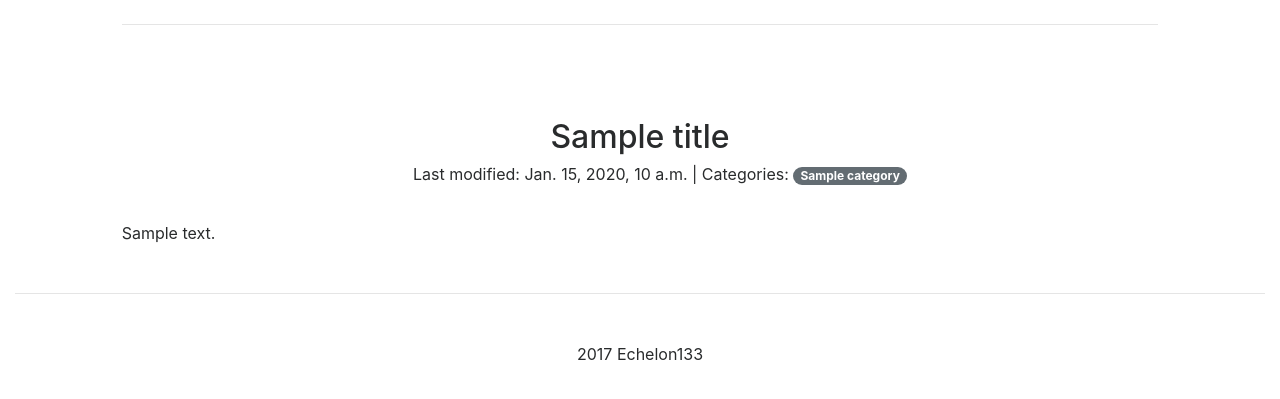
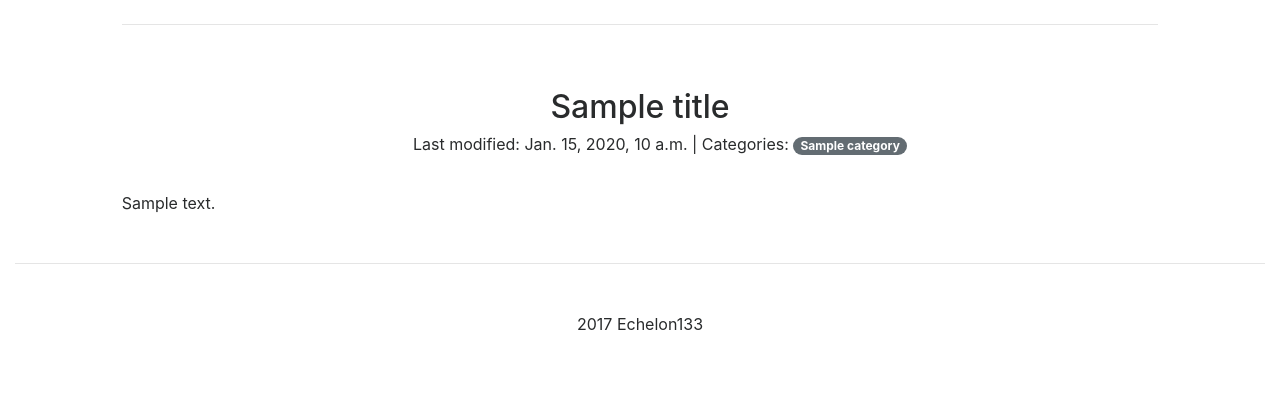
Before and after one commit to Echelon133/Django_blog, a Django app: template blog_app/templates/blog_app/article.html in a window 1280 px wide. Shown: the part 151-550 px from the top of the page. Run offline with Django 3.2, Linux system fonts and the light colour scheme; the template is opened without the code that fills it: most values are stand-ins (such as "Sample title", 1, 10 or a date in 2020); form fields are guessed from the names that the template uses; some libraries are stand-ins or nearby versions.

Commit message:
Reduced margin-top of single-article

```diff
--- a/blog_app/static/blog_app/custom.css
+++ b/blog_app/static/blog_app/custom.css
@@ -8,7 +8,7 @@
 }
 
 #single-article {
-    margin-top: 70px;
+    margin-top: 40px;
 }
 
 #single-article section {
```
